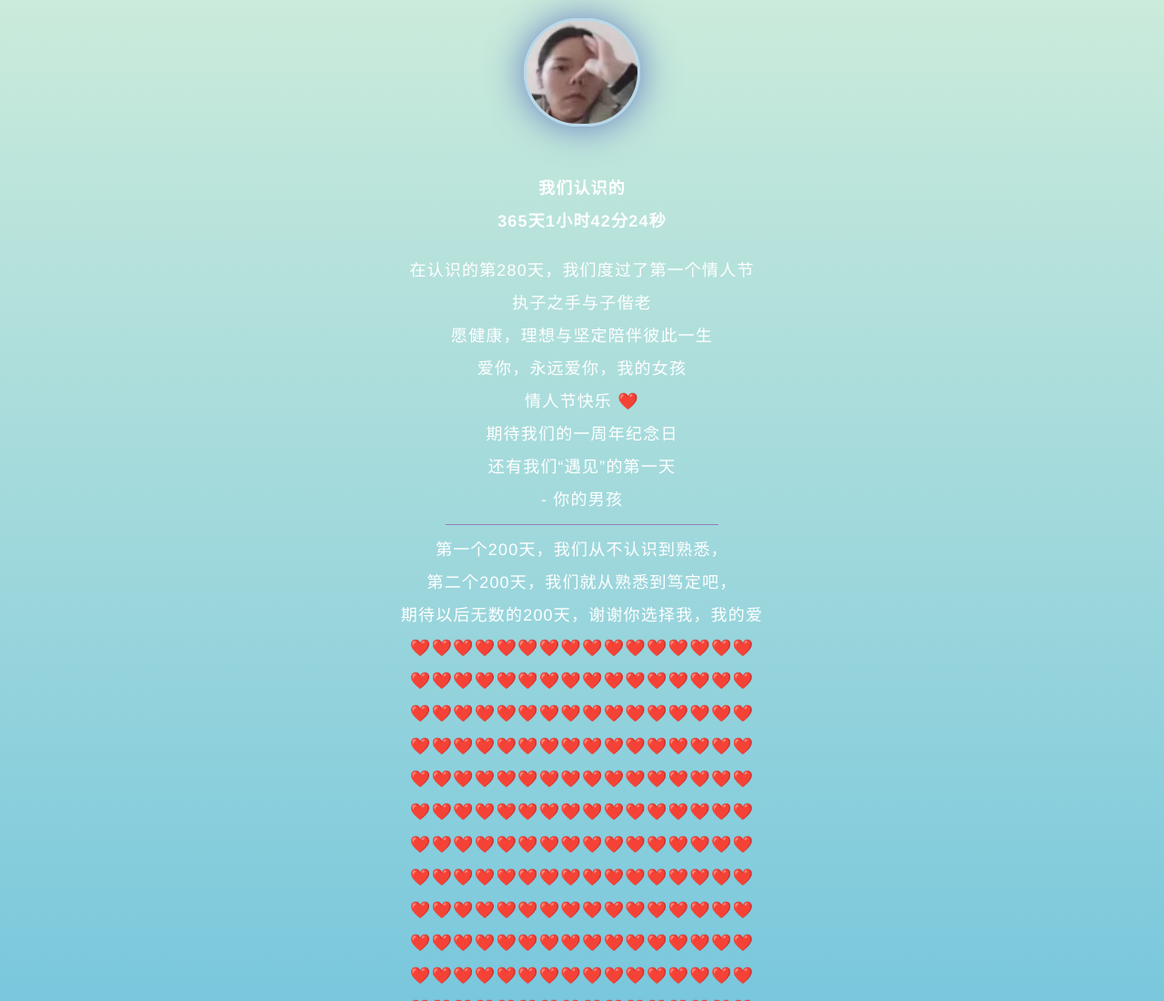
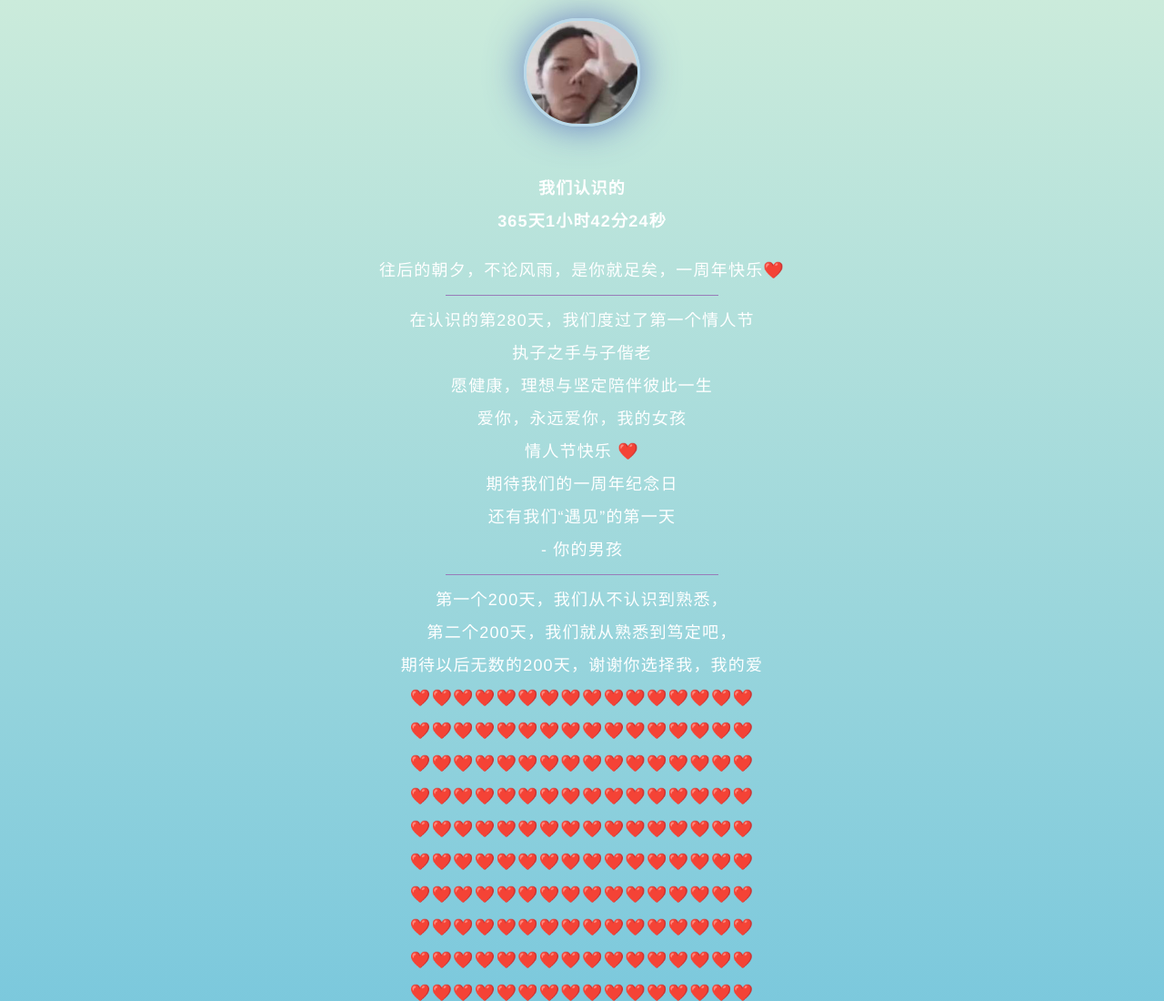
Before and after one commit to Tivcrmn/tivcrmn.github.io, a plain HTML site: page love.html in a window 1280 px wide. Shown: the top 1100 px of the page at 91% size. Drawn offline with Linux system fonts and the light colour scheme.

Commit message:
one year anniversary

```diff
--- a/love.html
+++ b/love.html
@@ -17,6 +17,10 @@
       我们认识的
       <br/>
       <span id="know_date"></span>
+      <div style="text-align: center;">
+        往后的朝夕，不论风雨，是你就足矣，一周年快乐❤️
+      </div>
+      <hr align=center width=300 color=#987cb9 size=1>
       <div style="text-align: center;">
         在认识的第280天，我们度过了第一个情人节<br>
         执子之手与子偕老<br>
```
